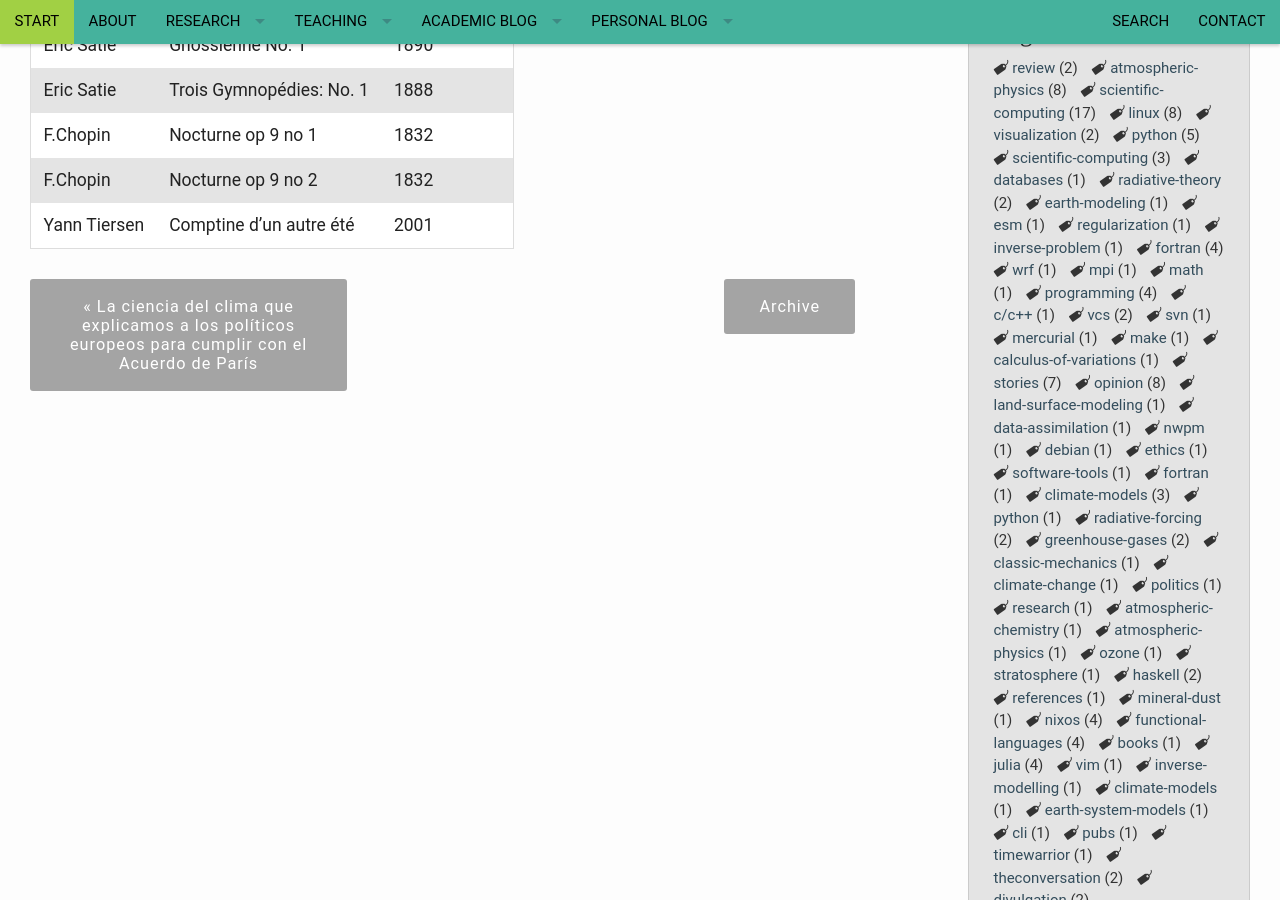
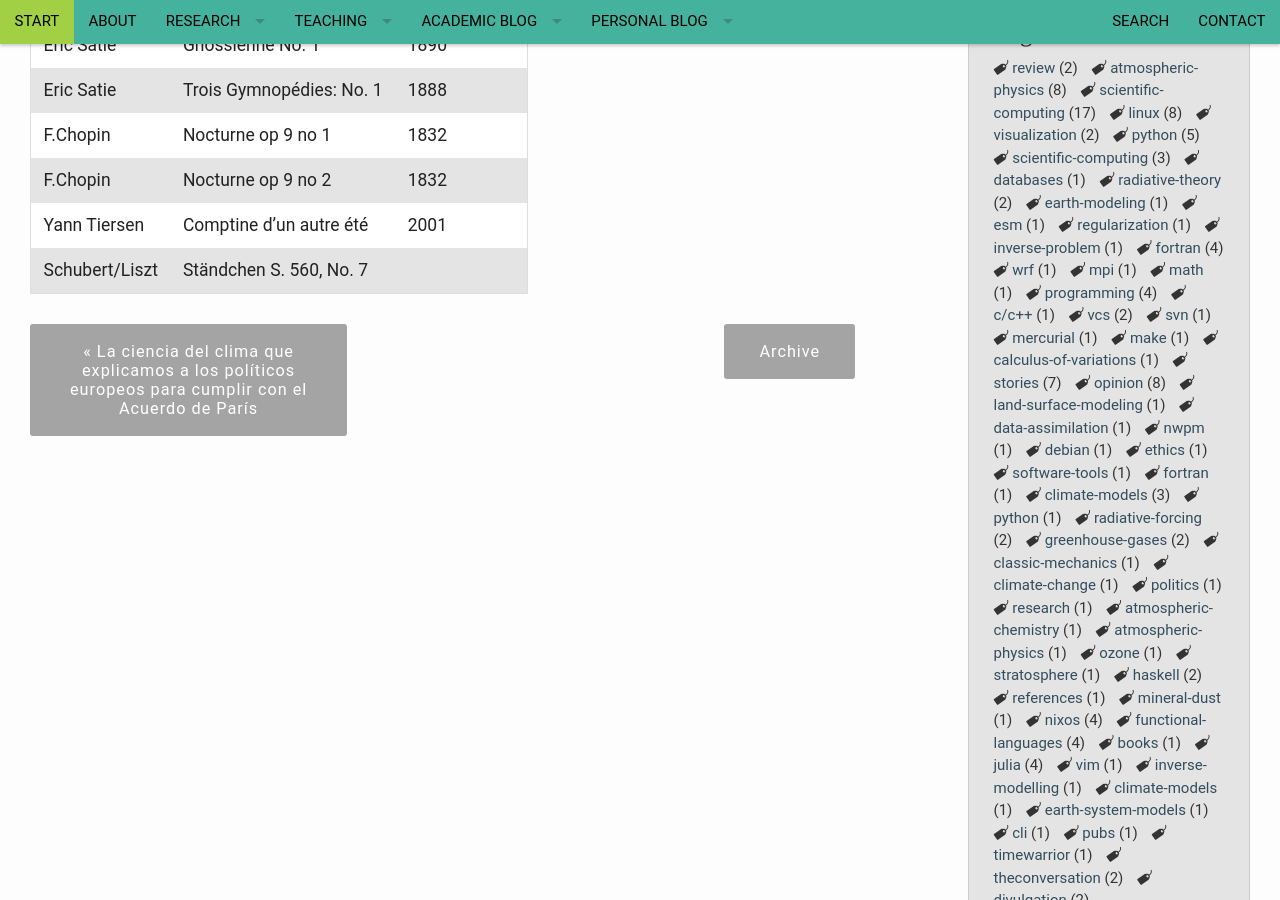
Before and after one commit to RCHG/rchg.github.io, a Jekyll site: the page built from _posts/2020-10-31-Piano.md, in a window 1280 px wide and 900 px high, scrolled down 544 px. Built offline with Jekyll 4.4.1, drawn with Linux system fonts in a browser that asks for light colours; nearby versions of some CDN libraries; comment, search, counter and statistics services are not loaded.

Commit message:
Update 2020-10-31-Piano.md

```diff
--- a/_posts/2020-10-31-Piano.md
+++ b/_posts/2020-10-31-Piano.md
@@ -17,10 +17,11 @@ header:
 
 A list of piano pieces:
 
-Compositor   | Piece                    | Info     | Links    |
------------- | ------------------------ | -------- | -------- |
-Eric Satie   | Gnossienne No. 1         |  1890    |          |
-Eric Satie   | Trois Gymnopédies: No. 1 |  1888    |          |
-F.Chopin     | Nocturne op 9 no 1       |  1832    |          |
-F.Chopin     | Nocturne op 9 no 2       |  1832    |          |
-Yann Tiersen | Comptine d'un autre été  |  2001    |          |
+Compositor     | Piece                    | Info     | Links    |
+-------------- | ------------------------ | -------- | -------- |
+Eric Satie     | Gnossienne No. 1         |  1890    |          |
+Eric Satie     | Trois Gymnopédies: No. 1 |  1888    |          |
+F.Chopin       | Nocturne op 9 no 1       |  1832    |          |
+F.Chopin       | Nocturne op 9 no 2       |  1832    |          |
+Yann Tiersen   | Comptine d'un autre été  |  2001    |          |
+Schubert/Liszt | Ständchen S. 560, No. 7  |          |          |
```
